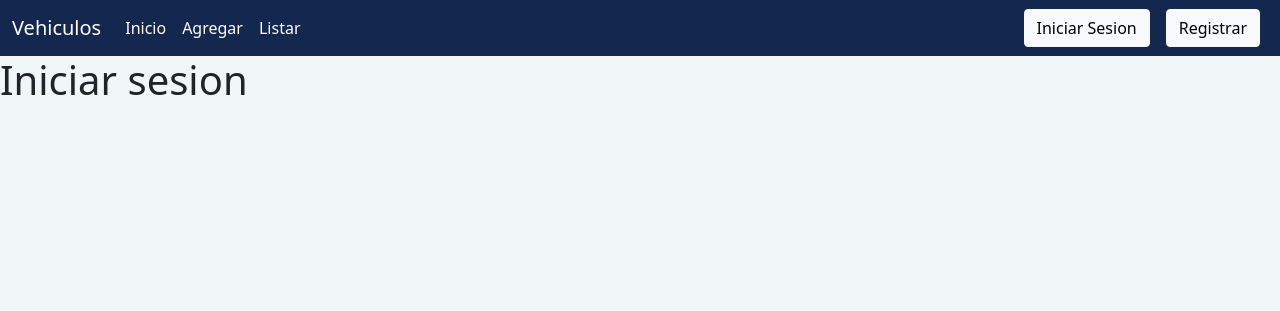
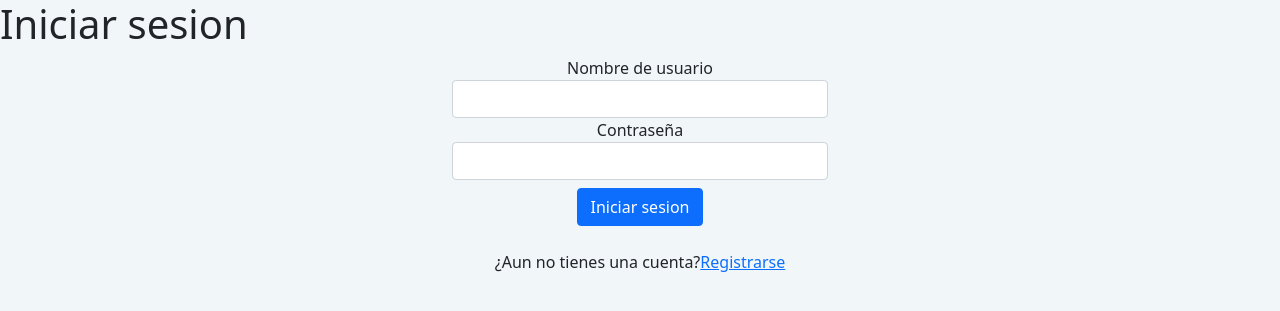
Before and after one commit to akabenjaboi/proyecto_vehiculos_django, a Django app: page /iniciar_sesion/ in a window 1280 px wide. Shown: the top 311 px of the page. Run offline with Django 4.2, Linux system fonts and the light colour scheme.

Commit message:
cambios menores

```diff
--- a/static/css/styles.css
+++ b/static/css/styles.css
@@ -6,11 +6,11 @@
 }
 */
 
-.nav{
+.nav {
     background-color: #14274E !important;
 }
 
-body{
+body {
     background-color: #F1F6F9 !important;
 }
 
@@ -79,3 +79,12 @@ body{
         margin-bottom: 10px;
     }
 }
+
+
+#hola{
+    font-size: 18px;
+    color: #F1F6F9;
+    margin-right: 20px;
+}
+
+/* Estilo para formulario crear usuario */
--- a/templates/iniciar_sesion.html
+++ b/templates/iniciar_sesion.html
@@ -1,8 +1,68 @@
-{% extends 'navbar.html' %}
+<!DOCTYPE html>
+<html lang="en">
 
-{% block content %}
-{% load static %}
+<head>
+    <!-- Required meta tags -->
+    <meta charset="utf-8" />
+    <meta name="viewport" content="width=device-width, initial-scale=1" />
 
-<h1>Iniciar sesion</h1>
+    <!-- Bootstrap CSS -->
+    <link href="https://cdn.jsdelivr.net/npm/bootstrap@5.0.2/dist/css/bootstrap.min.css" rel="stylesheet"
+        integrity="sha384-EVSTQN3/azprG1Anm3QDgpJLIm9Nao0Yz1ztcQTwFspd3yD65VohhpuuCOmLASjC" crossorigin="anonymous" />
+    <!-- hoja de estilos propia -->
+    {% load static %}
+    <link rel="icon" type="image/jpg" href="{% static 'img/favicon.png' %}" />
 
-{% endblock %}
+    <link rel="stylesheet" href="{% static 'css/styles.css' %}">
+
+
+    <title>Digimon</title>
+</head>
+
+    <h1>Iniciar sesion</h1>
+
+
+    <div class="container text-center">
+        <form method="POST" action="" class="needs-validation" novalidate>
+            {% csrf_token %}
+
+            <div class="form-group">
+                <label for="id_username">Nombre de usuario</label>
+                <input type="text" class="form-control" id="id_username" name="username" required>
+                <div class="invalid-feedback">
+                    Por favor, introduce un nombre de usuario.
+                </div>
+            </div>
+
+            <div class="form-group">
+                <label for="id_password1">Contraseña</label>
+                <input type="password" class="form-control" id="id_password1" name="password" required>
+                <div class="invalid-feedback">
+                    Por favor, introduce una contraseña.
+                </div>
+            </div>
+
+            <button type="submit" class="btn btn-primary mt-2">Iniciar sesion</button>
+        </form>
+        {% for message in messages %}
+            <p id="messages">{{message}}</p>
+        {% endfor %}
+
+        <div class="mt-4">
+            <div class="d-flex justify-content-center links">¿Aun no tienes una cuenta?<a href="{%  url 'registrar' %}" class="ml-2">Registrarse</a>
+            </div>
+        </div>
+    </div>
+
+
+    <!-- Bootsrap -->
+    <script src="https://code.jquery.com/jquery-3.6.0.min.js"></script>
+    <script src="https://cdn.jsdelivr.net/npm/bootstrap@5.0.2/dist/js/bootstrap.bundle.min.js"
+        integrity="sha384-MrcW6ZMFYlzcLA8Nl+NtUVF0sA7MsXsP1UyJoMp4YLEuNSfAP+JcXn/tWtIaxVXM"
+        crossorigin="anonymous"></script>
+    <script src="{% static 'js/main.js' %}"></script>
+
+</body>
+
+</html>
+</html>
--- a/templates/navbar.html
+++ b/templates/navbar.html
@@ -41,9 +41,9 @@
                         <a class="nav-link active text-white" aria-current="page" href="/vehiculos/list/">Listar</a>
                     </li>
                 </ul>
-                <a href="/iniciar_sesion/" class="btn btn-light mx-2" tabindex="-1" role="button" aria-disabled="true">Iniciar Sesion</a>
-                <a href="/registrar/" class="btn btn-light mx-2" tabindex="-1" role="button" aria-disabled="true">Registrar</a>
 
+                <span id = "hola">Hola, {{request.user}} </span>
+                <span id = "hola"><a href="{% url 'logout' %}">Cerrar sesion</a></span>
             </div>
         </div>
     </nav>
--- a/vehiculo/urls.py
+++ b/vehiculo/urls.py
@@ -2,7 +2,6 @@ from django.urls import path
 from . import views
 
 urlpatterns = [
-    path('inicio/', views.index),
     path('vehiculos/add/', views.create_car, name='create_car'),
     path('vehiculos/list/', views.list_car),
 ]
--- a/vehiculo/views.py
+++ b/vehiculo/views.py
@@ -2,12 +2,15 @@ from django.shortcuts import render, redirect
 from django.http import HttpResponse
 from .forms import CarForm
 from .models import Car
+from django.contrib.auth.decorators import login_required
 
 # Create your views here.
 
+@login_required(login_url='iniciar_sesion')
 def index(request):
     return render(request, 'index.html')
 
+@login_required(login_url='iniciar_sesion')
 def create_car(request):
     if request.method == 'POST':
         form = CarForm(request.POST)
@@ -21,6 +24,7 @@ def create_car(request):
 
     return render(request, 'form.html', {'form': form})
 
+@login_required(login_url='iniciar_sesion')
 def list_car(request):
     vehiculos = Car.objects.all()
     return render(request, 'list_car.html', {'vehiculos':vehiculos})
```
Also changed, not shown: templates/registrar.html (+76 -4 lines), db.sqlite3.
